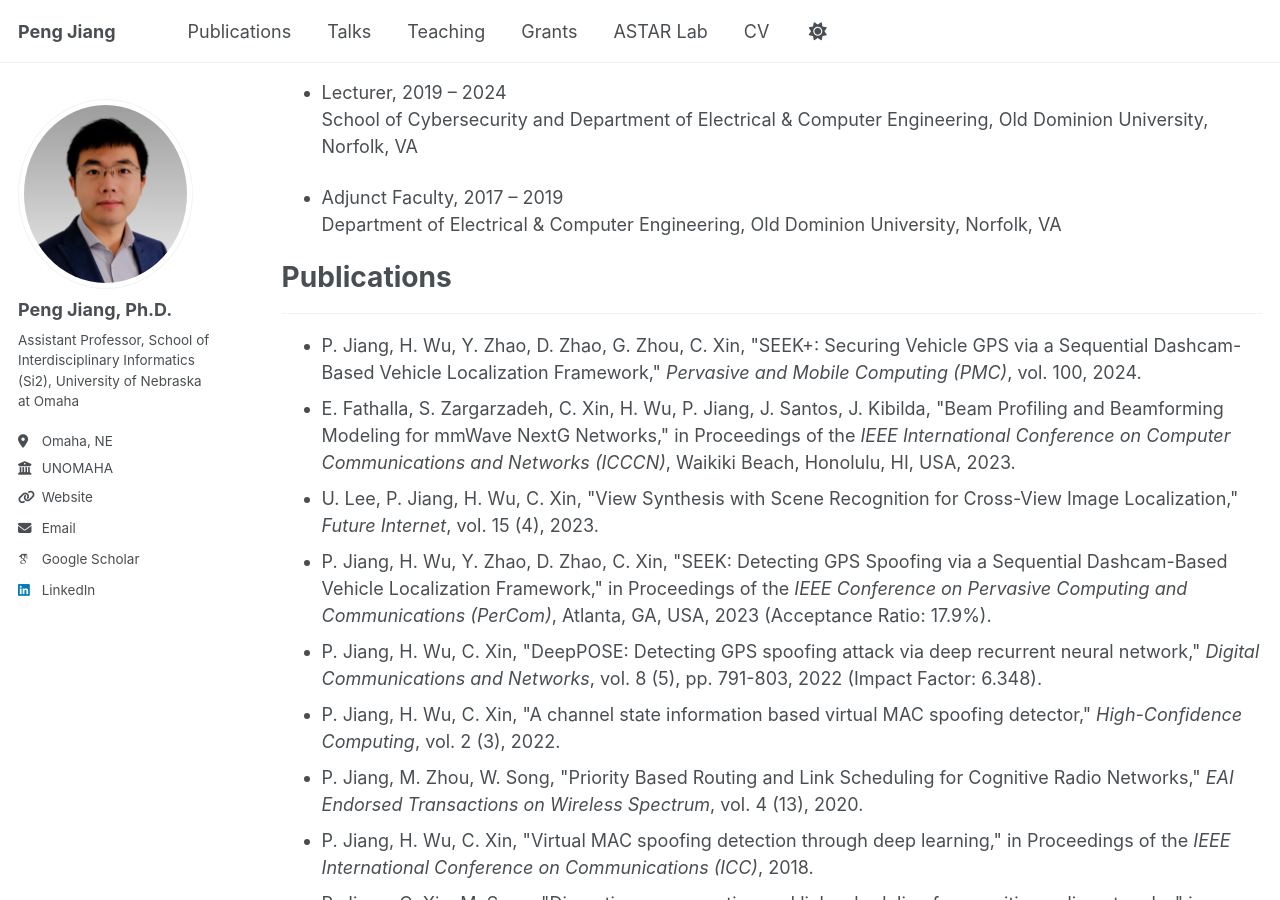
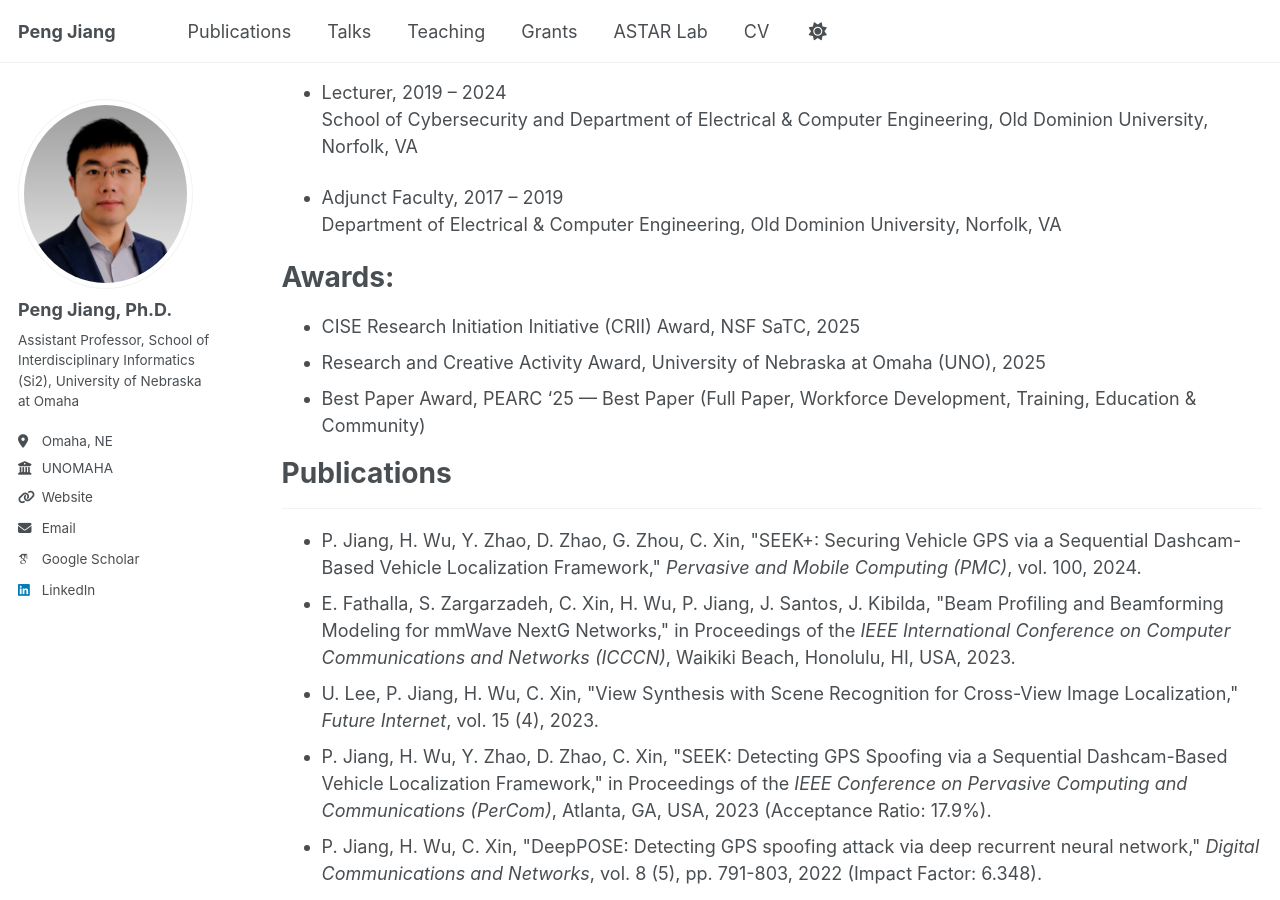
Before and after one commit to PJiang93/pjiang93.github.io, a Jekyll site: the page built from _pages/cv.md, in a window 1280 px wide and 900 px high, scrolled down 441 px. Built offline with Jekyll 4.4.1, drawn with Linux system fonts in a browser that asks for light colours; some web fonts are replaced.

Commit message:
update award

```diff
--- a/_pages/cv.md
+++ b/_pages/cv.md
@@ -37,6 +37,13 @@ Experience
   * Sub-skill 2.2
   * Sub-skill 2.3
 * Skill 3 -->
+
+Awards:
+======
+* CISE Research Initiation Initiative (CRII) Award, NSF SaTC, 2025
+* Research and Creative Activity Award, University of Nebraska at Omaha (UNO), 2025
+* Best Paper Award, PEARC '25 — Best Paper (Full Paper, Workforce Development, Training, Education & Community)
+
 
 Publications
 ======
```
